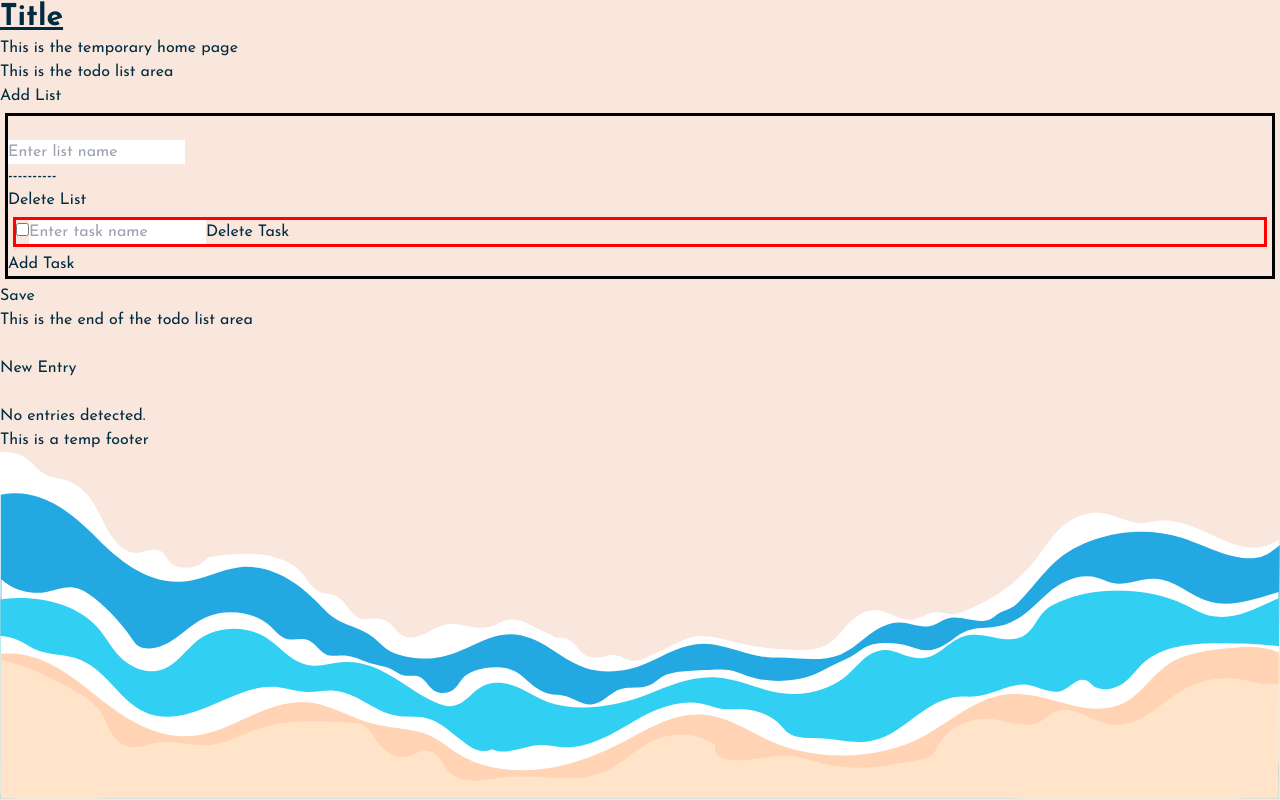
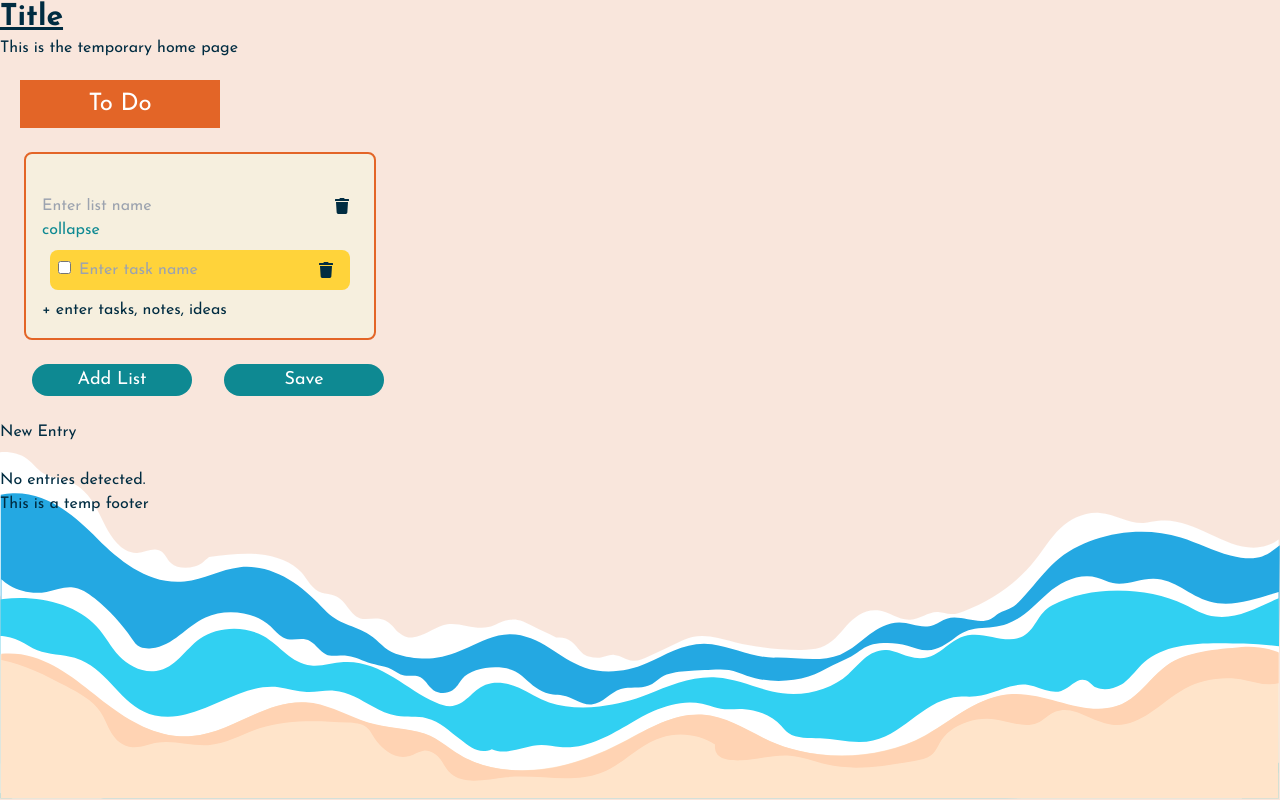
Before and after one commit to cherryontech/comet-cruisers-spring2024, a React (Create React App) app: page / in a window 1280 px wide. Built offline with nearby package versions, Linux system fonts and the light colour scheme.

Commit message:
Add CSS to todolist
- made the lists have borders, margins, padding, background color
-both tasks and lists have trashcan cons ( need to figure how to color them)
-have add list and save button use the btn-primary class
- css is separated within the html and the tailwind.css file

```diff
--- a/src/js/Tasks.js
+++ b/src/js/Tasks.js
@@ -1,6 +1,7 @@
 import React from 'react';
 import { Draggable } from 'react-beautiful-dnd';
 import { StrictModeDroppable } from './StrictMode';
+import { FaTrash } from 'react-icons/fa';
 
 const Tasks = ({ listsState, setListsState, list }) => {
   const deleteTask = (list_id, task_id) => {
@@ -46,7 +47,7 @@ const Tasks = ({ listsState, setListsState, list }) => {
                   {...provided.dragHandleProps}
                   className="task-wrapper">
                   <input
-                    className="task-input"
+                    className="task-check"
                     type="checkbox"
                     name="checked"
                     checked={task.checked}
@@ -54,6 +55,7 @@ const Tasks = ({ listsState, setListsState, list }) => {
                       onTaskChange(event, list.list_id, task.task_id);
                     }}></input>
                   <input
+                    className="task-name bg-[#FFD33A] pl-2"
                     type="text"
                     name="task_name"
                     value={task.task_name}
@@ -62,10 +64,11 @@ const Tasks = ({ listsState, setListsState, list }) => {
                       onTaskChange(event, list.list_id, task.task_id);
                     }}></input>
                   <button
+                    className="float-right mt-1 mr-2"
                     onClick={() => {
                       deleteTask(list.list_id, task.task_id);
                     }}>
-                    Delete Task
+                    <FaTrash />
                   </button>
                 </div>
               )}
--- a/src/js/Todo.js
+++ b/src/js/Todo.js
@@ -4,6 +4,7 @@ import { DragDropContext, Draggable } from 'react-beautiful-dnd';
 import { StrictModeDroppable } from './StrictMode';
 import Collapsible from 'react-collapsible';
 import Tasks from './Tasks';
+import { FaTrash } from 'react-icons/fa';
 
 const Todo = () => {
   // get saved list from storage & convert to json
@@ -138,10 +139,12 @@ const Todo = () => {
   // });
 
   return (
-    <div>
-      <p> This is the todo list area</p>
+    <div className="todolist-area max-w-[400px]">
+      <p className="todo-main-title bg-[#E36527] text-[#fff] text-center max-w-[200px] min-h-[40px] text-2xl p-2 m-5">
+        To Do
+      </p>
+
       <DragDropContext onDragEnd={onDragEnd}>
-        <button onClick={addList}>Add List</button>
         <StrictModeDroppable droppableId="dropListId" type="droppableList">
           {(provided) => (
             <div {...provided.droppableProps} ref={provided.innerRef}>
@@ -152,9 +155,11 @@ const Todo = () => {
                       ref={provided.innerRef}
                       {...provided.draggableProps}
                       {...provided.dragHandleProps}
-                      className="list-wrapper">
+                      className="list-wrapper ">
                       <br />
+                      <div className="list-title-wrapper flex-wrap">
                         <input
+                          className="list-name bg-[#F6EFDE]"
                           type="text"
                           name="list_name"
                           value={list.list_name}
@@ -162,19 +167,21 @@ const Todo = () => {
                           onChange={(event) => {
                             onListChange(event, list.list_id);
                           }}></input>
+                        <button
+                          className="float-right mt-1 mr-2"
+                          onClick={() => {
+                            deleteList(list.list_id);
+                          }}>
+                          <FaTrash />
+                        </button>
                         <Collapsible
-                        trigger="+++++++"
-                        triggerWhenOpen="----------"
+                          className="color-red"
+                          trigger="expand"
+                          triggerWhenOpen="collapse"
                           open={list.isExpanded}
                           handleTriggerClick={() => {
                             onCollapseClick(index);
                           }}>
-                        <button
-                          onClick={() => {
-                            deleteList(list.list_id);
-                          }}>
-                          Delete List
-                        </button>
                           <Tasks
                             listsState={listsState}
                             setListsState={setListsState}
@@ -183,9 +190,10 @@ const Todo = () => {
                             onClick={() => {
                               addTask(list.list_id);
                             }}>
-                          Add Task
+                            + enter tasks, notes, ideas
                           </button>
                         </Collapsible>
+                      </div>
                     </div>
                   )}
                 </Draggable>
@@ -194,10 +202,14 @@ const Todo = () => {
             </div>
           )}
         </StrictModeDroppable>
-        <button onClick={handleFormSubmit}>Save</button>
+
+        <button className="btn btn-primary ml-8" onClick={addList}>
+          Add List
+        </button>
+        <button className="btn btn-primary ml-8" onClick={handleFormSubmit}>
+          Save
+        </button>
       </DragDropContext>
-
-      <p> This is the end of the todo list area</p>
     </div>
   );
 };
--- a/src/styles/main.css
+++ b/src/styles/main.css
@@ -660,11 +660,87 @@ body{
   font-size: 1.5rem;
   line-height: 2rem;
 }
+.list-wrapper{
+  margin: 1.5rem;
+  max-width: 382px;
+  border-radius: 0.5rem;
+  border-width: 2px;
+  --tw-border-opacity: 1;
+  border-color: rgb(227 101 39 / var(--tw-border-opacity));
+  --tw-bg-opacity: 1;
+  background-color: rgb(246 239 222 / var(--tw-bg-opacity));
+  padding: 1rem;
+}
+.task-wrapper{
+  margin: 0.5rem;
+  max-width: 300px;
+  border-radius: 0.5rem;
+  --tw-border-opacity: 1;
+  border-color: rgb(255 211 58 / var(--tw-border-opacity));
+  --tw-bg-opacity: 1;
+  background-color: rgb(255 211 58 / var(--tw-bg-opacity));
+  padding: 0.5rem;
+}
+.collapse{
+  visibility: collapse;
+}
+.float-right{
+  float: right;
+}
+.m-5{
+  margin: 1.25rem;
+}
+.ml-8{
+  margin-left: 2rem;
+}
+.mr-2{
+  margin-right: 0.5rem;
+}
+.mt-1{
+  margin-top: 0.25rem;
+}
 .flex{
   display: flex;
 }
+.max-h-24{
+  max-height: 6rem;
+}
+.max-w-\[200px\]{
+  max-width: 200px;
+}
+.max-w-\[400px\]{
+  max-width: 400px;
+}
+.flex-wrap{
+  flex-wrap: wrap;
+}
 .border{
   border-width: 1px;
+}
+.bg-\[\#E36527\]{
+  --tw-bg-opacity: 1;
+  background-color: rgb(227 101 39 / var(--tw-bg-opacity));
+}
+.bg-\[\#F6EFDE\]{
+  --tw-bg-opacity: 1;
+  background-color: rgb(246 239 222 / var(--tw-bg-opacity));
+}
+.bg-\[\#FFD33A\]{
+  --tw-bg-opacity: 1;
+  background-color: rgb(255 211 58 / var(--tw-bg-opacity));
+}
+.p-2{
+  padding: 0.5rem;
+}
+.pl-2{
+  padding-left: 0.5rem;
+}
+.text-center{
+  text-align: center;
+}
+.text-2xl{
+  font-size: 1.5rem;
+  line-height: 2rem;
 }
 .text-3xl{
   font-size: 1.875rem;
@@ -675,6 +751,10 @@ body{
 }
 .italic{
   font-style: italic;
+}
+.text-\[\#fff\]{
+  --tw-text-opacity: 1;
+  color: rgb(255 255 255 / var(--tw-text-opacity));
 }
 .underline{
   text-decoration-line: underline;
@@ -710,10 +790,6 @@ body {
   background-color: grey;
 }
 
-.list-wrapper{
-  border-color: black;
+.Collapsible__trigger{
+  color: #0E8992
 }
-
-.task-wrapper{
-  border-color: red;
-}
--- a/src/styles/tailwind.css
+++ b/src/styles/tailwind.css
@@ -96,16 +96,17 @@ body {
   .title-input {
     @apply bg-custom-cream block text-2xl w-full p-1;
   }
+
+  .list-wrapper{
+    @apply max-w-[382px] m-6 p-4 border-2 rounded-lg border-[#E36527] bg-[#F6EFDE]
+  }
+
+  .task-wrapper{
+    @apply max-w-[300px] m-2 p-2 border-[#FFD33A] rounded-lg bg-[#FFD33A]
+  }
+
 }
 
-.list-wrapper{
-  border-color: black;
-  border-width: 3px;
-  margin: 5px;
+.Collapsible__trigger{
+  color: #0E8992
 }
-
-.task-wrapper{
-  border-color: red;
-  border-width: 3px;
-  margin: 5px;
-}
```
Lines whose indentation alone changed are shown as unchanged.
